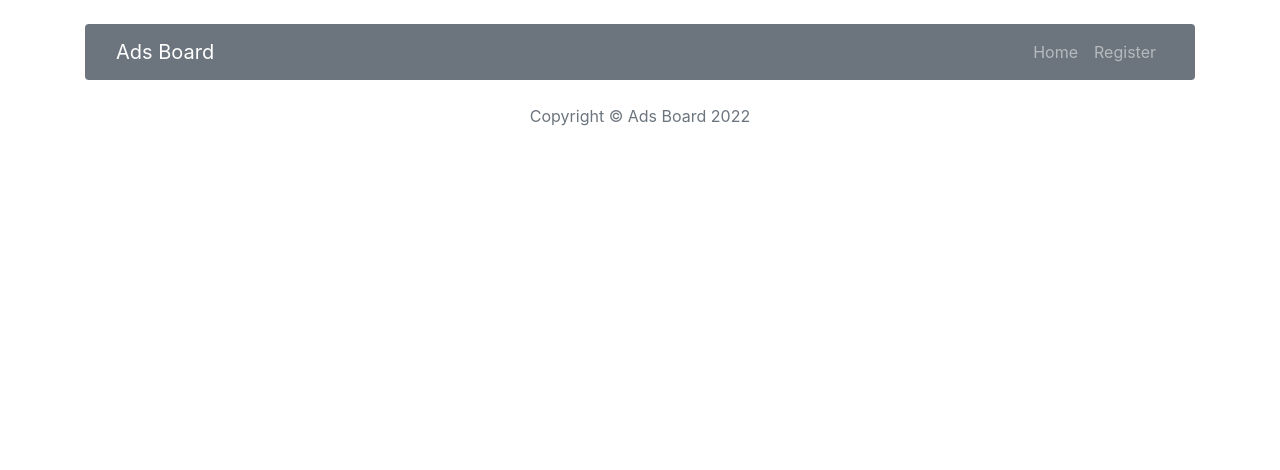
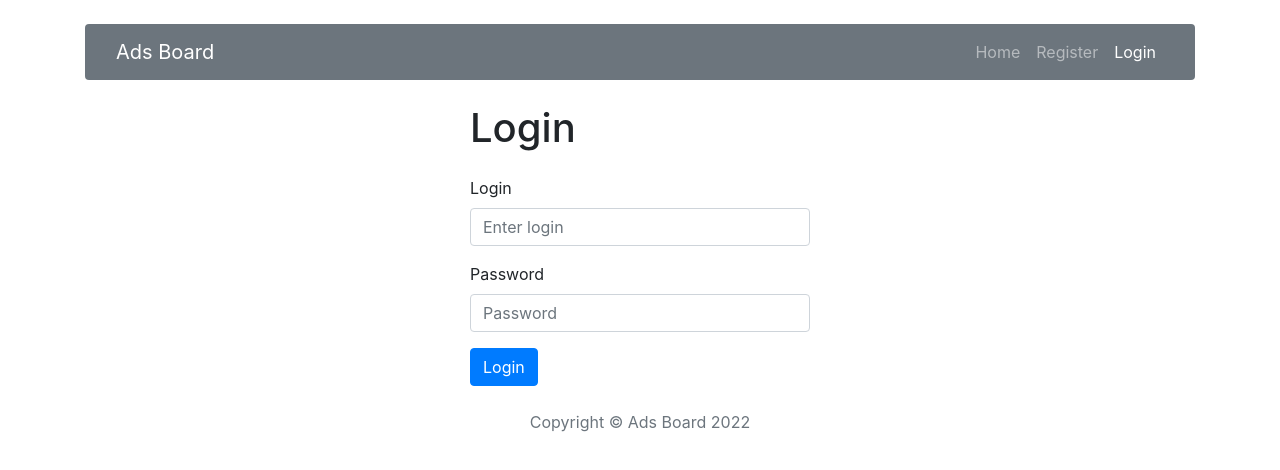
Before and after one commit to mkusztal/NodeJS-React-adsBoard, a React (Create React App) app in the folder client/: page /login in a window 1280 px wide. Shown: the top 470 px of the page. Built offline with nearby package versions, Linux system fonts and the light colour scheme.

Commit message:
Add login frontend

```diff
--- a/client/package.json
+++ b/client/package.json
@@ -17,7 +17,7 @@
     "reactstrap": "^9.1.4",
     "redux": "4.1.2",
     "redux-devtools-extension": "2.13.9",
-    "redux-thunk": "2.4.1",
+    "redux-thunk": "^2.4.1",
     "sass": "1.49.9",
     "serve": "^14.0.1",
     "shortid": "^2.2.16",
--- a/client/src/components/features/Login/Login.js
+++ b/client/src/components/features/Login/Login.js
@@ -1,8 +1,99 @@
+import { useState } from 'react';
+import { Form, Button, Alert, Spinner } from 'react-bootstrap';
+import { API_URL } from '../../../config';
+import { useDispatch } from 'react-redux';
+import { logIn } from '../../../redux/userRedux';
+
 const Login = () => {
+  const [login, setLogin] = useState('');
+  const [password, setPassword] = useState('');
+  const [status, setStatus] = useState(null); // null, loading, success, serverError, clientError
+
+  const dispatch = useDispatch();
+
+  const handleSubmit = (e) => {
+    e.preventDefault();
+
+    const options = {
+      method: 'POST',
+      headers: {
+        'Content-Type': 'application/json',
+      },
+      body: JSON.stringify({ login, password }),
+    };
+
+    setStatus('loading');
+    fetch(`${API_URL}/auth/login`, options)
+      .then((res) => {
+        if (res.status === 200) {
+          setStatus('success');
+          dispatch(logIn({ login }));
+        } else if (res.status === 400) {
+          setStatus('clientError');
+        } else {
+          setStatus('serverError');
+        }
+      })
+      .catch((err) => {
+        setStatus('serverError');
+      });
+  };
+
   return (
-    <div>
-      <h1></h1>
-    </div>
+    <Form className="col-12 col-sm-4 mx-auto" onSubmit={handleSubmit}>
+      <h1 className="my-4">Login</h1>
+
+      {status === 'success' && (
+        <Alert variant="success">
+          <Alert.Heading>Success!</Alert.Heading>
+          <p>You have been successfully logged!</p>
+        </Alert>
+      )}
+
+      {status === 'serverError' && (
+        <Alert variant="danger">
+          <Alert.Heading>Something went wrong... </Alert.Heading>
+          <p>Unexpected error... Try again!</p>
+        </Alert>
+      )}
+
+      {status === 'clientError' && (
+        <Alert variant="danger">
+          <Alert.Heading>Incorrect data</Alert.Heading>
+          <p>Login or password are incorrect...</p>
+        </Alert>
+      )}
+
+      {status === 'loading' && (
+        <Spinner animation="border" role="status" className="d-block mx-auto">
+          <span className="visually-hidden"></span>
+        </Spinner>
+      )}
+
+      <Form.Group className="mb-3" controlId="formLogin">
+        <Form.Label>Login</Form.Label>
+        <Form.Control
+          type="text"
+          value={login}
+          onChange={(e) => setLogin(e.target.value)}
+          placeholder="Enter login"
+        />
+      </Form.Group>
+
+      <Form.Group className="mb-3" controlId="formPassword">
+        <Form.Label>Password</Form.Label>
+        <Form.Control
+          type="password"
+          value={password}
+          onChange={(e) => setPassword(e.target.value)}
+          placeholder="Password"
+        />
+      </Form.Group>
+
+      <Button variant="primary" type="submit">
+        Login
+      </Button>
+    </Form>
   );
 };
 
--- a/client/src/components/features/Register/Register.js
+++ b/client/src/components/features/Register/Register.js
@@ -44,7 +44,7 @@
   };
 
   return (
-    <Form className="col-12 col-sm-3 mx-auto" onSubmit={handleSubmit}>
+    <Form className="col-12 col-sm-4 mx-auto" onSubmit={handleSubmit}>
       <h1 className="my-4">Sign In</h1>
 
       {status === 'success' && (
--- a/client/src/components/layout/NavBar/NavBar.js
+++ b/client/src/components/layout/NavBar/NavBar.js
@@ -19,6 +19,9 @@
           <Nav.Link as={NavLink} to="/register">
             Register
           </Nav.Link>
+          <Nav.Link as={NavLink} to="/login">
+            Login
+          </Nav.Link>
         </Nav>
       </Container>
     </Navbar>
--- /dev/null
+++ b/client/src/redux/initialState.js
@@ -0,0 +1,6 @@
+const initialState = {
+  ads: [],
+  user: null,
+};
+
+export default initialState;
--- a/client/src/redux/store.js
+++ b/client/src/redux/store.js
@@ -1,15 +1,22 @@
 import { createStore, combineReducers, applyMiddleware, compose } from 'redux';
 import thunk from 'redux-thunk';
 import adsReducer from './adsRedux';
+import initialState from './initialState';
+import userReducer from './userRedux';
 
 // combine reducers
-const rootReducer = combineReducers({ ads: adsReducer });
+const subreducers = { ads: adsReducer, user: userReducer };
+
+const reducer = combineReducers(subreducers);
 
 const store = createStore(
-  rootReducer,
+  reducer,
+  initialState,
   compose(
     applyMiddleware(thunk),
-    window.__REDUX_DEVTOOLS_EXTENSION__ && window.__REDUX_DEVTOOLS_EXTENSION__()
+    window.__REDUX_DEVTOOLS_EXTENSION__
+      ? window.__REDUX_DEVTOOLS_EXTENSION__()
+      : (f) => f
   )
 );
 
--- /dev/null
+++ b/client/src/redux/userRedux.js
@@ -0,0 +1,19 @@
+// actions
+const createActionName = (actionName) => `app/users/${actionName}`;
+const LOG_IN = createActionName('LOG_IN');
+
+export const logIn = (payload) => ({
+  type: LOG_IN,
+  payload,
+});
+
+const userReducer = (statePart = null, action) => {
+  switch (action.type) {
+    case LOG_IN:
+      return action.payload;
+    default:
+      return statePart;
+  }
+};
+
+export default userReducer;
```
Also changed, not shown: 1 other file (tests, documents, lock files or other folders).
